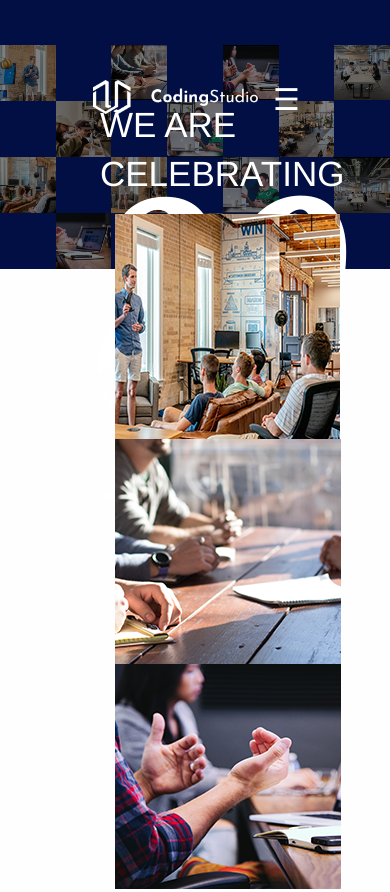
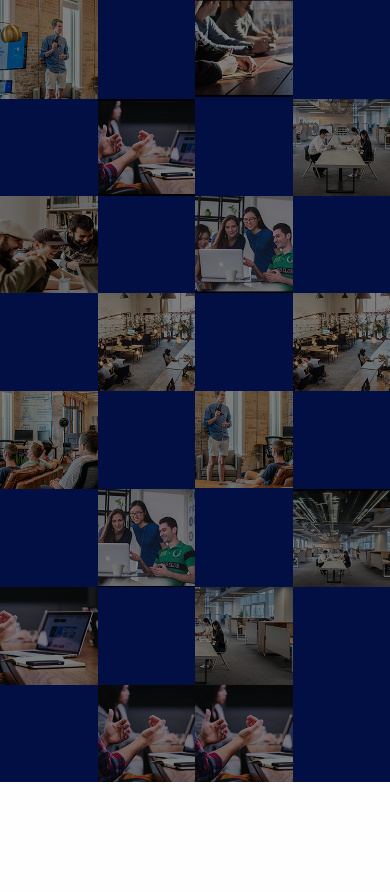
Before and after one commit to gangesh98/coding-studio, a plain HTML site: page index.html in a window 390 px wide. Shown: the top 892 px of the page. Drawn offline with Linux system fonts and the light colour scheme.

Commit message:
codingstudio-3

```diff
--- a/index.html
+++ b/index.html
@@ -18,9 +18,9 @@
              <header>
 
 
-                <div class="row medium-unstack header-menu-bar  small-6">
+               <!--  <div class="row medium-unstack header-menu-bar  ">
 
-                  <div class=" columns  small-6 header-logo-left">
+                  <div class=" columns   header-logo-left">
                       <img src="images/Group 1.png">
                   </div>
 
@@ -43,7 +43,6 @@
                     function openNav() {
                       document.getElementById("mySidenav").style.width = "100%";
                     }
-
                     function closeNav() {
                       document.getElementById("mySidenav").style.width = "0";
                     }
@@ -51,117 +50,125 @@
 
 
                 </div>
+ -->
 
 
-
-               <div class="row header-back-img small-2">
-                    <div class="columns header-back-width ">
+               <div class="row header-back-img small-up-4 medium-up-8 large-up-8">
+                    <div id="header-rw1-position-1" class="columns header-back-width ">
                         <img src="images/Layer 22.png">
                     </div>
 
-                    <div class="columns header-back-width"></div>
+                    <div id="header-rw1-position-2" class="columns header-back-width"></div>
 
-                    <div class="columns header-back-width">
+                    <div id="header-rw1-position-3" class="columns header-back-width">
                         <img src="images/Layer 26.png">
                     </div>
 
-                    <div class="columns header-back-width"></div>
+                    <div id="header-rw1-position-4" class="columns header-back-width"></div>
 
-                    <div class="columns header-back-width">
+                    <div id="header-rw1-position-5" class="columns header-back-width">
                         <img src="images/Layer 30.png">
                     </div>
 
-                    <div class="columns header-back-width"></div>
+                    <div id="header-rw1-position-6" class="columns header-back-width"></div>
 
-                    <div class="columns header-back-width">
+                    <div id="header-rw1-position-7" class="columns header-back-width">
                         <img src="images/Layer 33.png">
                     </div>
+                    <div id="header-rw1-position-8" class="columns header-back-width"></div>
+                </div>
+
+                <div class="row header-back-img small-up-4 medium-up-8 large-up-8">
+                    <div id="header-rw2-position-1" class="columns header-back-width">
 
                     </div>
 
-                <div class="row header-back-img">
-                    <div class="columns header-back-width">
+                    <div id="header-rw2-position-2" class="columns header-back-width">
+                        <img src="images/Layer 24.png">
+                    </div>
+
+                    <div id="header-rw2-position-3" class="columns header-back-width">
 
                     </div>
 
-                    <div class="columns header-back-width">
-                        <img src="images/Layer 24.png">
+                    <div id="header-rw2-position-4" class="columns header-back-width">
+                       <img src="images/Layer 28.png">
                     </div>
 
-                    <div class="columns header-back-width">
+                    <div id="header-rw2-position-5" class="columns header-back-width">
 
                     </div>
 
-                    <div class="columns header-back-width">
-                       <img src="images/Layer 28.png">
+                    <div id="header-rw2-position-6"class="columns header-back-width">
+                        <img src="images/Layer 32.png">
                     </div>
 
-                    <div class="columns header-back-width">
+                    <div id="header-rw2-position-7" class="columns header-back-width">
+
+                    </div>
+                     <div id="header-rw2-position-8" class="columns header-back-width">
+                        <img src="images/Layer 32.png">
+                    </div>
+
 
                 </div>
 
-                    <div class="columns header-back-width">
-                        <img src="images/Layer 32.png">
+               <div class="row header-back-img small-up-4 medium-up-8 large-up-8">
+                    <div id="header-rw3-position-1" class="columns header-back-width">
+                       <img src="images/Layer 23.png">
                     </div>
 
-                    <div class="columns header-back-width">
+                    <div  id="header-rw3-position-2"class="columns header-back-width"></div>
+
+                    <div id="header-rw3-position-3" class="columns header-back-width">
+                        <img src="images/Layer 27.png">
+                    </div>
+
+                    <div  id="header-rw3-position-4" class="columns header-back-width"></div>
+
+                    <div id="header-rw3-position-5" class="columns header-back-width">
+                        <img src="images/Layer 31.png">
+                    </div>
+
+                    <div id="header-rw3-position-6" class="columns header-back-width"></div>
+
+                    <div id="header-rw3-position-7" class="columns header-back-width">
+                       <img src="images/Layer 34.png">
+                    </div>
+                     <div id="header-rw3-position-8" class="columns header-back-width"></div>
 
                 </div>
 
-                </div>
-
-               <div class="row header-back-img">
-                    <div class="columns header-back-width">
-                       <img src="images/Layer 23.png">
-                    </div>
-
-                    <div class="columns header-back-width"></div>
-
-                    <div class="columns header-back-width">
-                        <img src="images/Layer 27.png">
-                    </div>
-
-                    <div class="columns header-back-width"></div>
-
-                    <div class="columns header-back-width">
-                        <img src="images/Layer 31.png">
-                    </div>
-
-                    <div class="columns header-back-width"></div>
-
-                    <div class="columns header-back-width">
-                       <img src="images/Layer 34.png">
-                    </div>
+                 <div class="row header-back-img small-up-4 medium-up-8 large-up-8">
+                    <div id="header-rw4-position-1" class="columns header-back-width">
 
                     </div>
 
-                 <div class="row header-back-img">
-                    <div class="columns header-back-width">
+                    <div id="header-rw4-position-2"class="columns header-back-width">
+                        <img src="images/Layer 25.png">
+                    </div>
+
+                    <div id="header-rw4-position-3" class="columns header-back-width">
 
                     </div>
 
-                    <div class="columns header-back-width">
-                        <img src="images/Layer 25.png">
+                    <div id="header-rw4-position-4" class="columns header-back-width">
+                        <img src="images/Layer 29.png">
                     </div>
 
-                    <div class="columns header-back-width">
+                    <div id="header-rw4-position-5" class="columns header-back-width">
 
                     </div>
 
-                    <div class="columns header-back-width">
-                        <img src="images/Layer 29.png">
-                    </div>
-
-                    <div class="columns header-back-width">
-
-                    </div>
-
-                    <div class="columns header-back-width">
+                    <div id="header-rw4-position-6" class="columns header-back-width">
                         <img src="images/Layer 35.png">
                     </div>
 
-                    <div class="columns  header-back-width">
+                    <div id="header-rw4-position-7" class="columns  header-back-width">
 
+                    </div>
+                    <div id="header-rw4-position-8" class="columns header-back-width">
+                        <img src="images/Layer 35.png">
                     </div>
 
                  </div>
@@ -170,7 +177,7 @@
 
                         <!-- main-section -->
 
-              <main>
+             <!--  <main>
                 <section>
                 <h3>WE ARE CELEBRATING</h3>
                 <h1>20</h1><br><br>
@@ -188,7 +195,7 @@
                     <i class="fas fa-chevron-right fa-3x main-font-sizing"></i>
               </div>
 
-             </main>
+             </main> -->
 
           <!-- navigation-section -->
 
--- a/scss/style.scss
+++ b/scss/style.scss
@@ -4,11 +4,56 @@
 	font-family: 'Josefin Sans', sans-serif;
 
 }
- /*header-section*/
+    /*header-section*/
+
+
+@media only screen and (max-width:600px) {
+	#header-rw1-position-1{order:1;}
+	#header-rw1-position-2{order:2;}
+	#header-rw1-position-3{order:3;}
+	#header-rw1-position-4{order:4;}
+	#header-rw1-position-5{order:6;}
+	#header-rw1-position-6{order:5;}
+	#header-rw1-position-7{order:8;}
+	#header-rw1-position-8{order:7;}
+}
+@media only screen and (max-width:600px) {
+	#header-rw2-position-1{order:1;}
+	#header-rw2-position-2{order:0;}
+	#header-rw2-position-3{order:4;}
+	#header-rw2-position-4{order:3;}
+	#header-rw2-position-5{order:5;}
+	#header-rw2-position-6{order:6;}
+	#header-rw2-position-7{order:7;}
+	#header-rw2-position-8{order:8;}
+	}
+	@media only screen and (max-width:600px) {
+	#header-rw3-position-1{order:1;}
+	#header-rw3-position-2{order:2;}
+	#header-rw3-position-3{order:3;}
+	#header-rw3-position-4{order:4;}
+	#header-rw3-position-5{order:6;}
+	#header-rw3-position-6{order:5;}
+	#header-rw3-position-7{order:8;}
+	#header-rw3-position-8{order:7;}
+}
+@media only screen and (max-width:600px) {
+	#header-rw4-position-1{order:2;}
+	#header-rw4-position-2{order:1;}
+	#header-rw4-position-3{order:4;}
+	#header-rw4-position-4{order:3;}
+	#header-rw4-position-5{order:5;}
+	#header-rw4-position-6{order:6;}
+	#header-rw4-position-7{order:8;}
+	#header-rw4-position-8{order:7;}
+	}
+
+
+
+
 header{
 
 
- /* background-image: linear-gradient(black,black,black); */
 
     background-color:#010f44;
 }
@@ -16,7 +61,7 @@ header{
 
 
 .header-menu-bar{
-	left: -77px;
+	left: -100px;
     position: relative;
     max-width: 100%!important;
     top: 80px;
@@ -36,9 +81,6 @@ header{
 
 
 }
-
-
-
 
 /*main-section*/
 main{
```
Also changed, not shown: css/style.css, 1 other file. Lines whose indentation alone changed are shown as unchanged.
